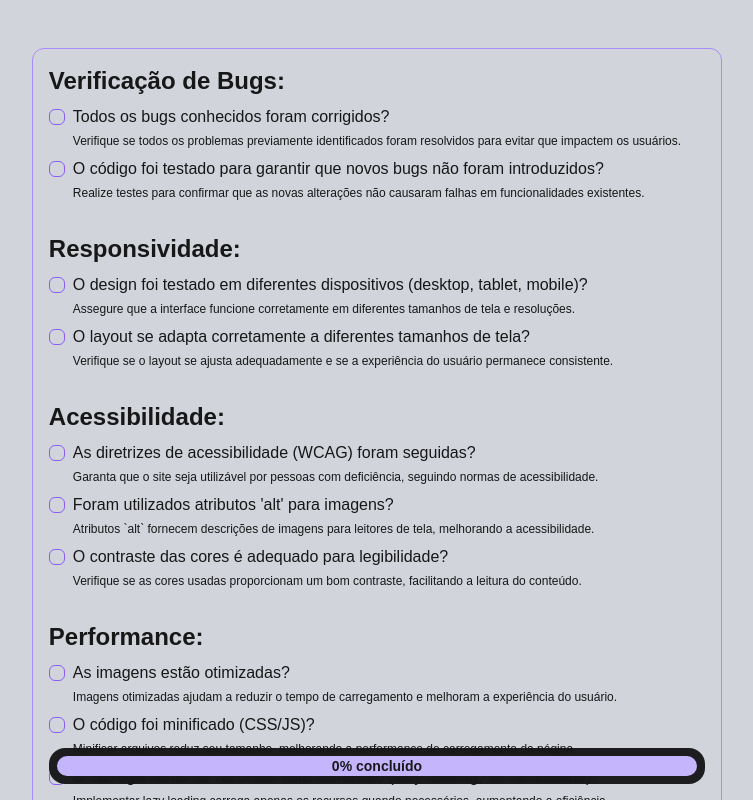
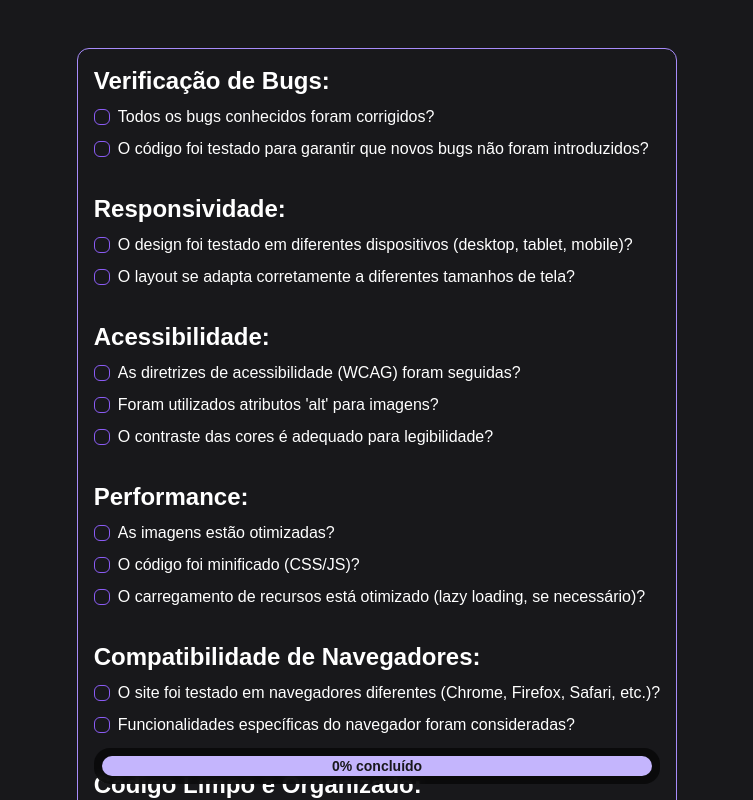
Before and after one commit to rodrigueslucas062/deploy-list, a Next.js app: page / in a window 1280 px wide. Shown: the top 800 px of the page, without its empty margins (263-1016 px from the left). Built offline with nearby package versions, Linux system fonts and the light colour scheme.

Commit message:
feast: Ajusting Layout

```diff
--- a/src/pages/index.js
+++ b/src/pages/index.js
@@ -11,6 +11,10 @@ export default function Home() {
     }));
   };
 
+  const resetChecklist = () => {
+    setCheckedItems({});
+  };
+
   const totalItems = checklistItems.reduce(
     (total, group) => total + group.items.length,
     0
@@ -19,29 +23,31 @@ export default function Home() {
   const progress = (checkedCount / totalItems) * 100;
 
   return (
-    <div className="flex flex-col justify-center items-center bg-gray-300 dark:bg-zinc-900 py-12">
+    <div className="flex flex-col justify-center items-center bg-zinc-900 py-12">
       <div className="space-y-8 p-4 border border-violet-400 rounded-xl">
         {checklistItems.map((group, index) => (
-          <div key={index} className="space-y-2">
+          <div key={index} className="space-y-2 text-white">
             <h2 className="font-semibold text-2xl">{group.category}</h2>
             {group.items.map((item) => (
               <div key={item.text} className="flex flex-col space-y-1">
                 <label
                   htmlFor={item.text}
-                  className="flex cursor-pointer items-center"
+                  className="flex cursor-pointer items-center group"
                 >
                   <input
                     type="checkbox"
                     id={item.text}
                     value=""
-                    className="size-4 appearance-none border cursor-pointer rounded-md mr-2 border-violet-500 checked:bg-no-repeat hover:bg-violet-100 checked:bg-center checked:border-violet-500 checked:bg-violet-100"
+                    className="size-4 appearance-none border cursor-pointer rounded-md mr-2 border-violet-500 checked:bg-no-repeat hover:bg-violet-100 checked:bg-center checked:border-violet-500 checked:bg-violet-100 transition-transform duration-200 transform hover:scale-105"
                     onChange={() => handleCheckboxChange(item.text)}
                   />
                   {item.text}
+                  <div className="relative">
+                    <span className="absolute z-10 hidden w-48 p-2 text-xs text-white bg-black rounded-md group-hover:block -top-6 left-1/2 transform -translate-x-1/2 transition-opacity duration-300">
+                      {item.description}
+                    </span>
+                  </div>
                 </label>
-                <span className="hidden md:flex text-xs pl-6">
-                  {item.description}
-                </span>
               </div>
             ))}
           </div>
```
